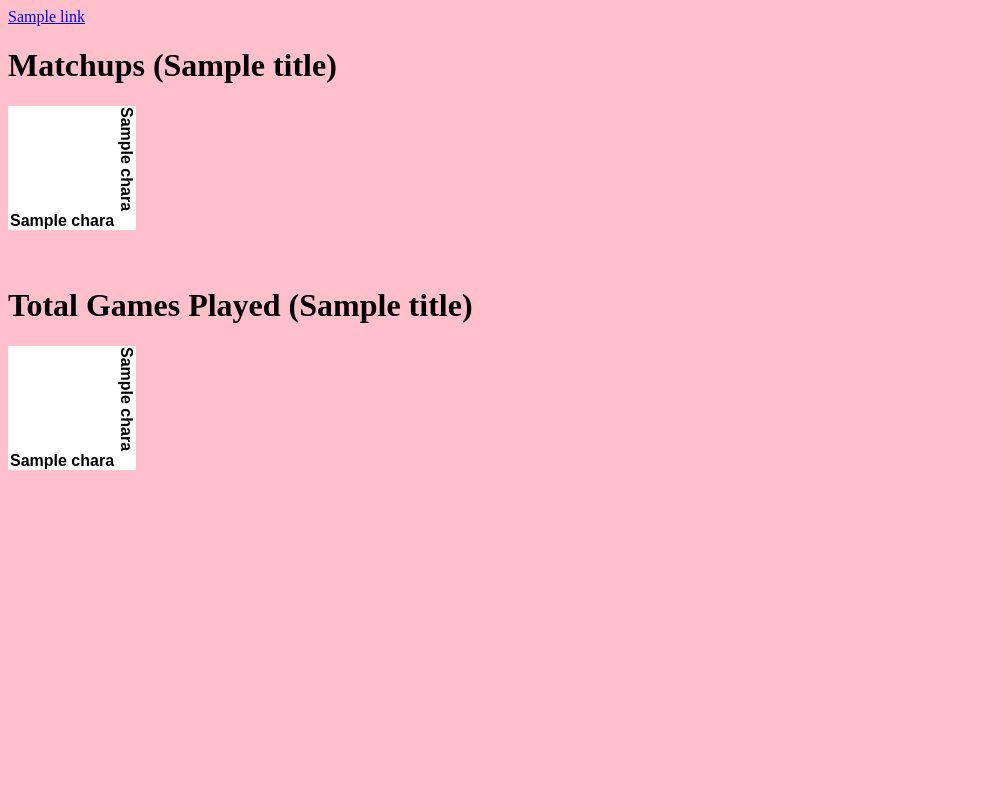
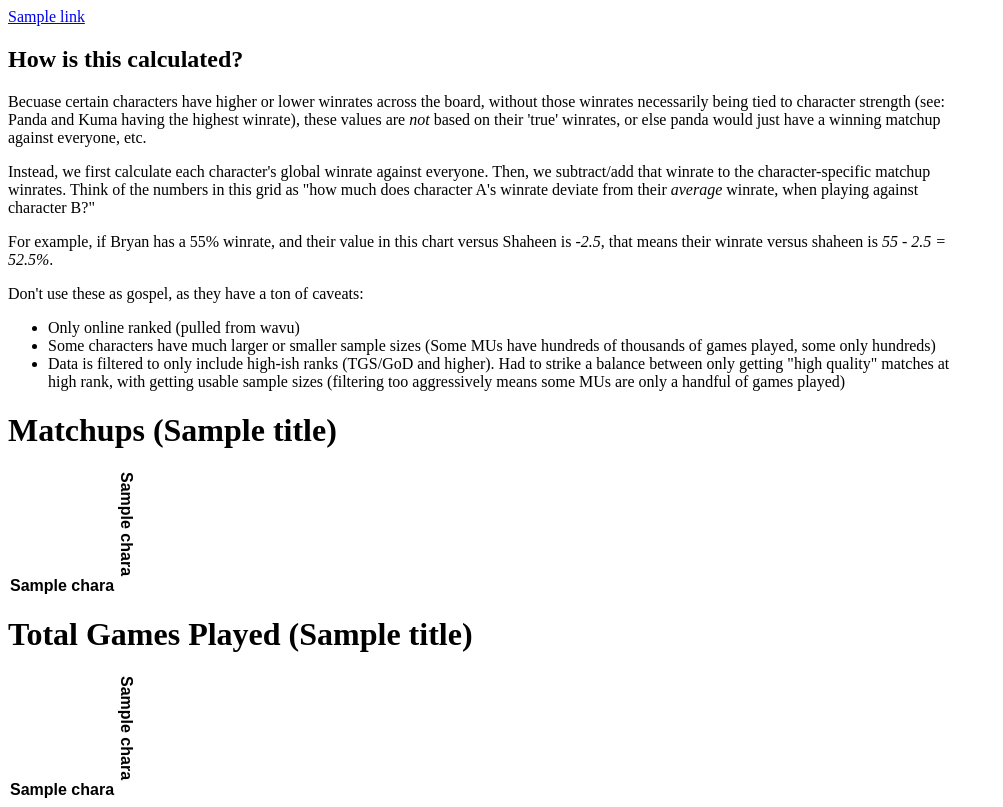
Before and after one commit to mcpar-land/tekken-matchups, a Python web app: template tekken_matchups/templates/chart.html.jinja in a window 1280 px wide. Shown: the whole page, without its empty margins (0-1003 px from the left). Before the commit the page ends 470 px from the top, so only its background shows below. Run offline with Jinja, Linux system fonts and the light colour scheme; the template is opened without the code that fills it: most values are stand-ins (such as "Sample title", 1, 10 or a date in 2020); lists and menus that the app fills with data are empty.

Commit message:
add explainer

```diff
--- a/static/style.css
+++ b/static/style.css
@@ -2,8 +2,8 @@
   box-sizing: border-box;
 }
 
-body {
-  background: pink;
+section.explainer {
+  max-width: 950px;
 }
 
 th {
--- a/tekken_matchups/templates/chart.html.jinja
+++ b/tekken_matchups/templates/chart.html.jinja
@@ -3,10 +3,20 @@
 {% import 'link-list.html.jinja' as link_list %}
 {% block content %}
 {{ link_list.link_list(links, current_page) }}
+<section class="explainer">
+<h1>How is this calculated?</h1>
+<p>Becuase certain characters have higher or lower winrates across the board, without those winrates necessarily being tied to character strength (see: Panda and Kuma having the highest winrate), these values are <i>not</i> based on their 'true' winrates, or else panda would just have a winning matchup against everyone, etc.</p>
+<p>Instead, we first calculate each character's global winrate against everyone. Then, we subtract/add that winrate to the character-specific matchup winrates. Think of the numbers in this grid as "how much does character A's winrate deviate from their <i>average</i> winrate, when playing against character B?"</p>
+<p>For example, if Bryan has a 55% winrate, and their value in this chart versus Shaheen is <i>-2.5</i>, that means their winrate versus shaheen is <i>55 - 2.5 = 52.5%</i>.</p>
+<p>Don't use these as gospel, as they have a ton of caveats:</p>
+<p><ul>
+<li>Only online ranked (pulled from wavu)</li>
+<li>Some characters have much larger or smaller sample sizes (Some MUs have hundreds of thousands of games played, some only hundreds)</li>
+<li>Data is filtered to only include high-ish ranks (TGS/GoD and higher). Had to strike a balance between only getting "high quality" matches at high rank, with getting usable sample sizes (filtering too aggressively means some MUs are only a handful of games played)</li>
+</ul></p>
+</section>
 <h1>Matchups ({{title}})</h1>
 {{ chart.chart(chara_names, cells_matchups) }}
-<br/>
-<br/>
 <h1>Total Games Played ({{title}})</h1>
 {{ chart.chart(chara_names, cells_totals, hide_mirrors=False) }}
 {% endblock %}
```
Also changed, not shown: tekken_matchups/templates/goto-dropdowns.html.jinja (deleted, +0 -8 lines), tekken_matchups/templates/index.html.jinja (deleted, +0 -16 lines).
